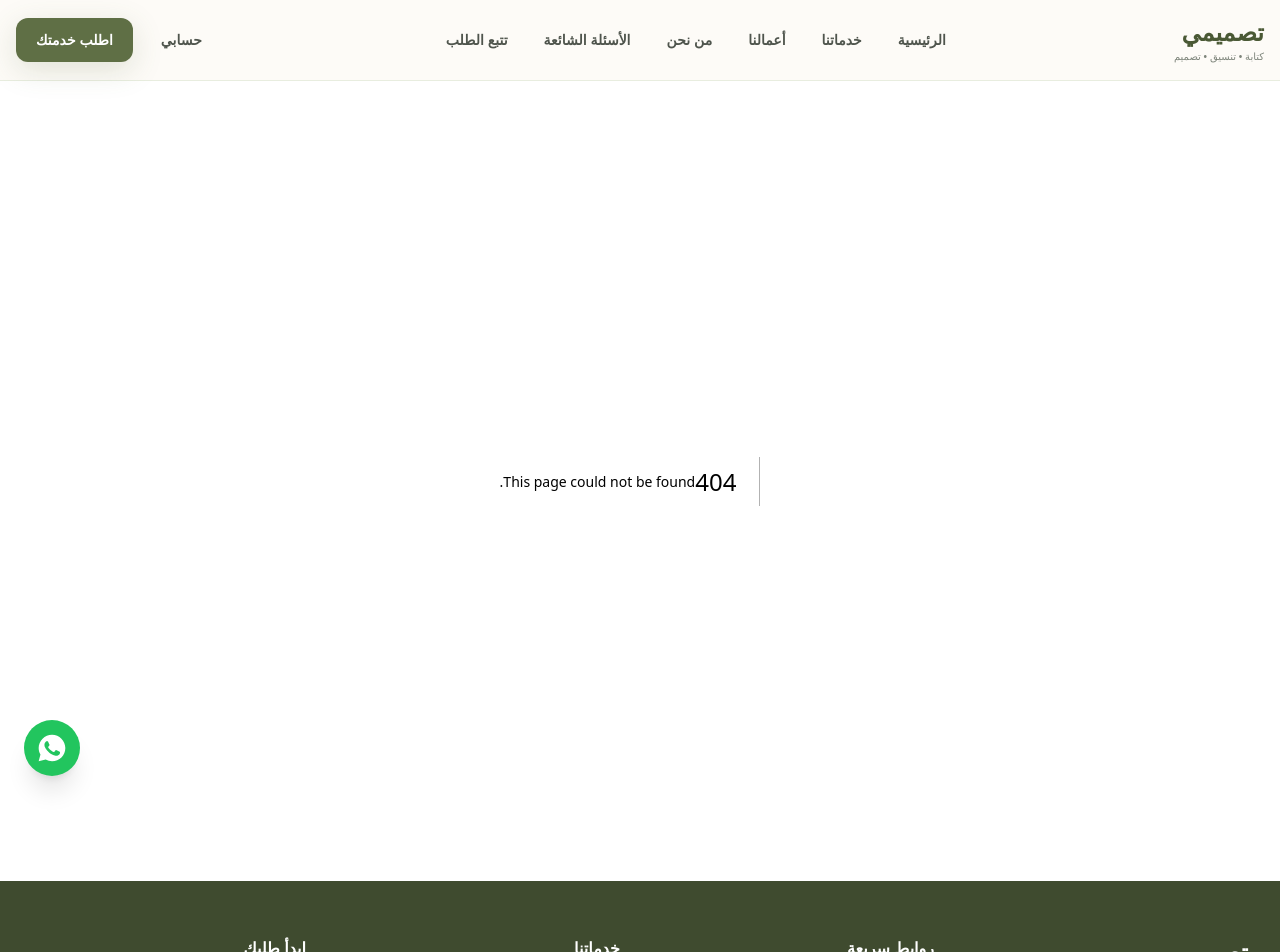
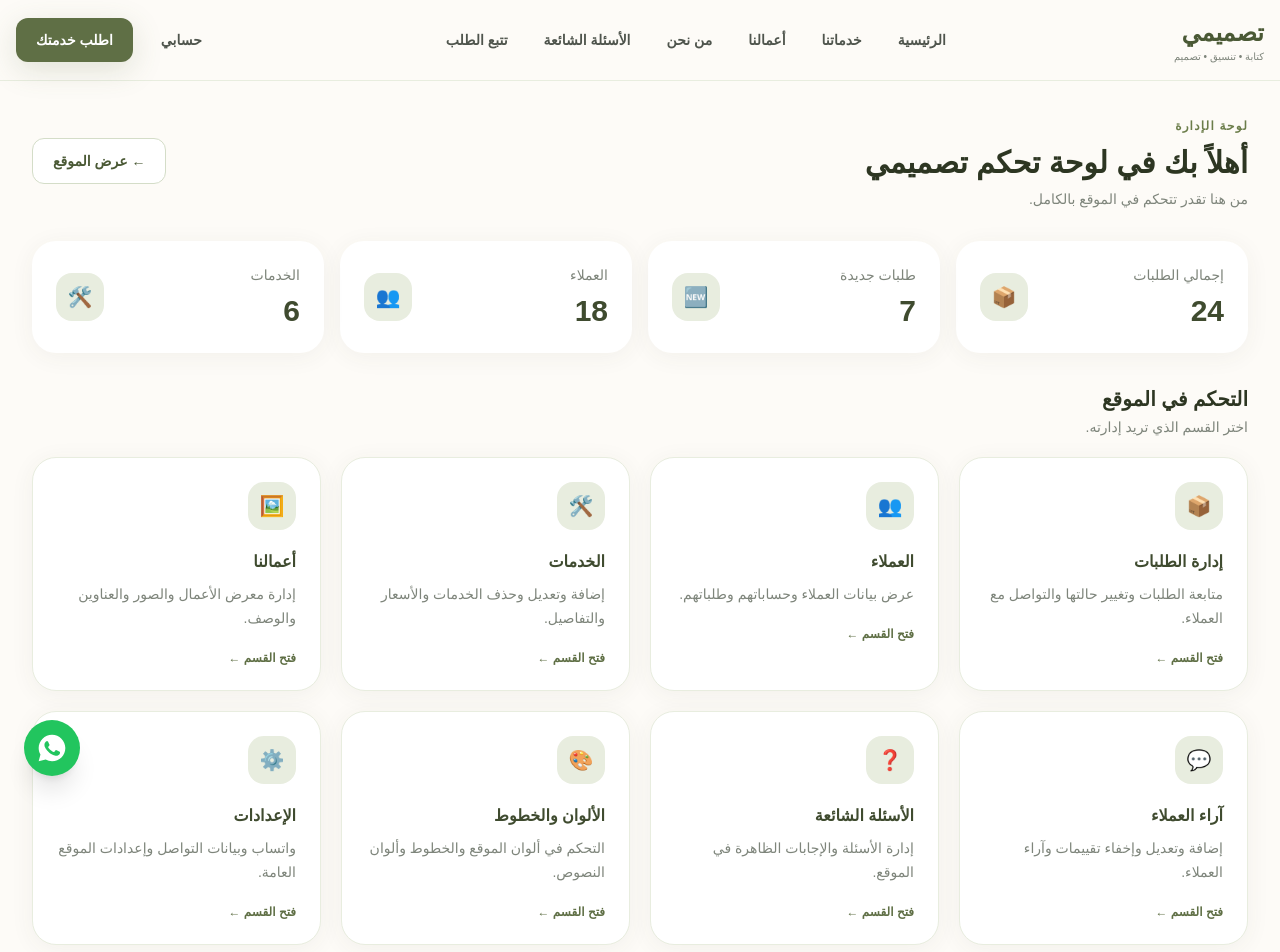
Before and after one commit to Mohamedwalied55/tasmimi, a Next.js app: page /admin in a window 1280 px wide. Before the commit this address had no page. Shown: the top 952 px of the page. Built offline with nearby package versions, Linux system fonts and the light colour scheme.

Commit message:
Add admin page with statistics and management links

```diff
--- /dev/null
+++ b/src/app/admin/page.tsx
@@ -0,0 +1,199 @@
+"use client";
+
+import Link from "next/link";
+
+const stats = [
+  {
+    title: "إجمالي الطلبات",
+    value: "24",
+    icon: "📦",
+  },
+  {
+    title: "طلبات جديدة",
+    value: "7",
+    icon: "🆕",
+  },
+  {
+    title: "العملاء",
+    value: "18",
+    icon: "👥",
+  },
+  {
+    title: "الخدمات",
+    value: "6",
+    icon: "🛠️",
+  },
+];
+
+const adminLinks = [
+  {
+    title: "إدارة الطلبات",
+    description: "متابعة الطلبات وتغيير حالتها والتواصل مع العملاء.",
+    href: "/admin/orders",
+    icon: "📦",
+  },
+  {
+    title: "العملاء",
+    description: "عرض بيانات العملاء وحساباتهم وطلباتهم.",
+    href: "/admin/customers",
+    icon: "👥",
+  },
+  {
+    title: "الخدمات",
+    description: "إضافة وتعديل وحذف الخدمات والأسعار والتفاصيل.",
+    href: "/admin/services",
+    icon: "🛠️",
+  },
+  {
+    title: "أعمالنا",
+    description: "إدارة معرض الأعمال والصور والعناوين والوصف.",
+    href: "/admin/portfolio",
+    icon: "🖼️",
+  },
+  {
+    title: "آراء العملاء",
+    description: "إضافة وتعديل وإخفاء تقييمات وآراء العملاء.",
+    href: "/admin/testimonials",
+    icon: "💬",
+  },
+  {
+    title: "الأسئلة الشائعة",
+    description: "إدارة الأسئلة والإجابات الظاهرة في الموقع.",
+    href: "/admin/faq",
+    icon: "❓",
+  },
+  {
+    title: "الألوان والخطوط",
+    description: "التحكم في ألوان الموقع والخطوط وألوان النصوص.",
+    href: "/admin/theme",
+    icon: "🎨",
+  },
+  {
+    title: "الإعدادات",
+    description: "واتساب وبيانات التواصل وإعدادات الموقع العامة.",
+    href: "/admin/settings",
+    icon: "⚙️",
+  },
+];
+
+export default function AdminPage() {
+  return (
+    <main className="min-h-screen bg-cream-100 px-4 py-8 sm:px-6 lg:px-8">
+      <div className="mx-auto max-w-7xl">
+
+        <div className="mb-8 flex flex-col justify-between gap-5 md:flex-row md:items-center">
+          <div>
+            <span className="text-xs font-black tracking-widest text-olive-500">
+              لوحة الإدارة
+            </span>
+
+            <h1 className="mt-2 text-3xl font-black text-olive-900">
+              أهلاً بك في لوحة تحكم تصميمي
+            </h1>
+
+            <p className="mt-2 text-sm text-warmGray-500">
+              من هنا تقدر تتحكم في الموقع بالكامل.
+            </p>
+          </div>
+
+          <Link
+            href="/"
+            className="rounded-xl border border-olive-200 bg-white px-5 py-3 text-center text-sm font-bold text-olive-700 transition hover:bg-olive-50"
+          >
+            ← عرض الموقع
+          </Link>
+        </div>
+
+        <div className="grid gap-4 sm:grid-cols-2 lg:grid-cols-4">
+          {stats.map((stat) => (
+            <div
+              key={stat.title}
+              className="rounded-3xl bg-white p-6 shadow-card"
+            >
+              <div className="flex items-center justify-between">
+                <div>
+                  <p className="text-sm text-warmGray-500">
+                    {stat.title}
+                  </p>
+
+                  <p className="mt-2 text-3xl font-black text-olive-800">
+                    {stat.value}
+                  </p>
+                </div>
+
+                <div className="flex h-12 w-12 items-center justify-center rounded-2xl bg-olive-100 text-xl">
+                  {stat.icon}
+                </div>
+              </div>
+            </div>
+          ))}
+        </div>
+
+        <section className="mt-8">
+          <div className="mb-5">
+            <h2 className="text-xl font-black text-olive-900">
+              التحكم في الموقع
+            </h2>
+
+            <p className="mt-1 text-sm text-warmGray-500">
+              اختر القسم الذي تريد إدارته.
+            </p>
+          </div>
+
+          <div className="grid gap-5 sm:grid-cols-2 lg:grid-cols-4">
+            {adminLinks.map((item) => (
+              <Link
+                key={item.href}
+                href={item.href}
+                className="group rounded-3xl border border-olive-100 bg-white p-6 shadow-card transition duration-300 hover:-translate-y-1 hover:border-olive-200 hover:shadow-soft"
+              >
+                <div className="flex h-12 w-12 items-center justify-center rounded-2xl bg-olive-100 text-xl transition group-hover:bg-olive-600 group-hover:text-white">
+                  {item.icon}
+                </div>
+
+                <h3 className="mt-5 font-black text-olive-800">
+                  {item.title}
+                </h3>
+
+                <p className="mt-2 text-sm leading-6 text-warmGray-500">
+                  {item.description}
+                </p>
+
+                <div className="mt-5 text-xs font-black text-olive-600">
+                  فتح القسم ←
+                </div>
+              </Link>
+            ))}
+          </div>
+        </section>
+
+        <section className="mt-8 rounded-3xl bg-olive-800 p-7 text-white shadow-olive">
+          <div className="flex flex-col justify-between gap-5 md:flex-row md:items-center">
+            <div>
+              <p className="text-xs font-black tracking-widest text-olive-200">
+                تصميمي
+              </p>
+
+              <h2 className="mt-2 text-2xl font-black">
+                كل حاجة في مكان واحد
+              </h2>
+
+              <p className="mt-2 max-w-2xl text-sm leading-7 text-olive-100">
+                لاحقًا هنربط لوحة الإدارة بقاعدة البيانات بحيث أي تعديل
+                تعمله هنا يظهر مباشرة في الموقع.
+              </p>
+            </div>
+
+            <Link
+              href="/"
+              className="rounded-xl bg-white px-6 py-3 text-center text-sm font-black text-olive-800 transition hover:bg-olive-100"
+            >
+              الموقع الرئيسي
+            </Link>
+          </div>
+        </section>
+
+      </div>
+    </main>
+  );
+}
```
